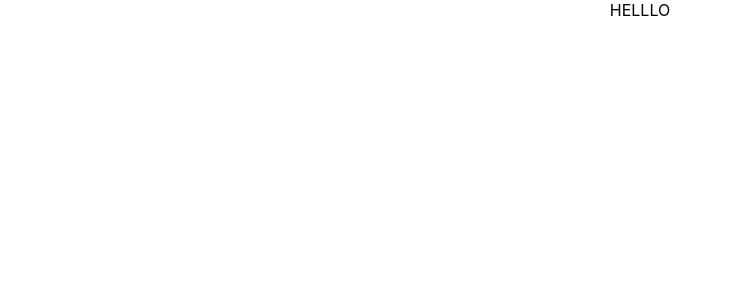
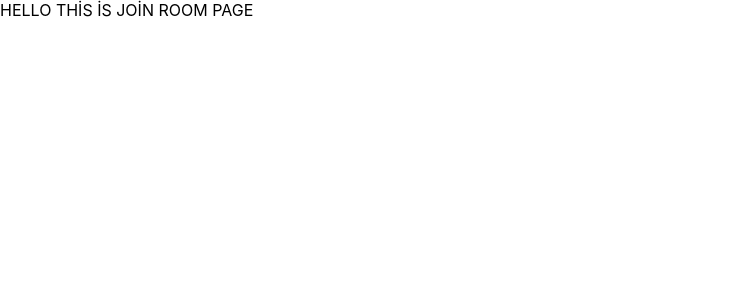
Before and after one commit to turkalpjr/discordclonefrontend, a React (Create React App) app: page /join-room in a window 1280 px wide. Shown: the top 300 px of the page, without its empty margins (0-732 px from the left). Built offline with nearby package versions, Linux system fonts and the light colour scheme.

Commit message:
sayfalar, router eklendi
sayfalar, router eklendi

```diff
--- a/package.json
+++ b/package.json
@@ -10,6 +10,7 @@
     "react": "^18.2.0",
     "react-dom": "^18.2.0",
     "react-redux": "^8.0.5",
+    "react-router-dom": "^6.11.2",
     "react-scripts": "5.0.1",
     "web-vitals": "^2.1.4"
   },
--- a/src/App.js
+++ b/src/App.js
@@ -1,11 +1,23 @@
 import React from 'react';
 import './App.css';
+import {
+  BrowserRouter as Router,
+  Routes,
+  Route
+} from 'react-router-dom';
+import IntroductionPage from './IntroductionPage/IntroductionPage';
+import JoinRoomPage from './JoinRoomPage/JoinRoomPage';
+import RoomPage from './RoomPage/RoomPage';
 
 function App() {
   return (
-    <div className="App">
-       HELLLO
-    </div>
+    <Router>
+      <Routes>
+        <Route exact path="/join-room" element={<JoinRoomPage />} />
+        <Route exact path="/room" element={<RoomPage />} />
+        <Route exact path="/" element={<IntroductionPage />} />
+      </Routes>
+    </Router>
   );
 }
 
--- /dev/null
+++ b/src/IntroductionPage/IntroductionPage.js
@@ -0,0 +1,11 @@
+import React from 'react'
+
+const IntroductionPage = () => {
+    return (
+        <div>
+            hello intro page
+        </div>
+    );
+};
+
+export default IntroductionPage;
--- /dev/null
+++ b/src/JoinRoomPage/JoinRoomPage.js
@@ -0,0 +1,11 @@
+import React from 'react';
+
+const JoinRoomPage = () => {
+    return (
+        <div>
+            HELLO THİS İS JOİN ROOM PAGE
+        </div>
+    );
+};
+
+export default JoinRoomPage;
--- /dev/null
+++ b/src/RoomPage/RoomPage.js
@@ -0,0 +1,11 @@
+import React from 'react';
+
+const RoomPage = () => {
+    return (
+        <div>
+            hello this is room page
+        </div>
+    );
+};
+
+export default RoomPage;
--- a/src/store/reducer.js
+++ b/src/store/reducer.js
@@ -12,3 +12,5 @@ const reducer = (state = initState, action) => {
             return state;
     }
 }
+
+export default reducer;
```
Also changed, not shown: src/IntroductionPage/IntroductionPage.css (added), src/JoinRoomPage/JoinRoomPage.css (added), src/RoomPage/RoomPage.css (added).
